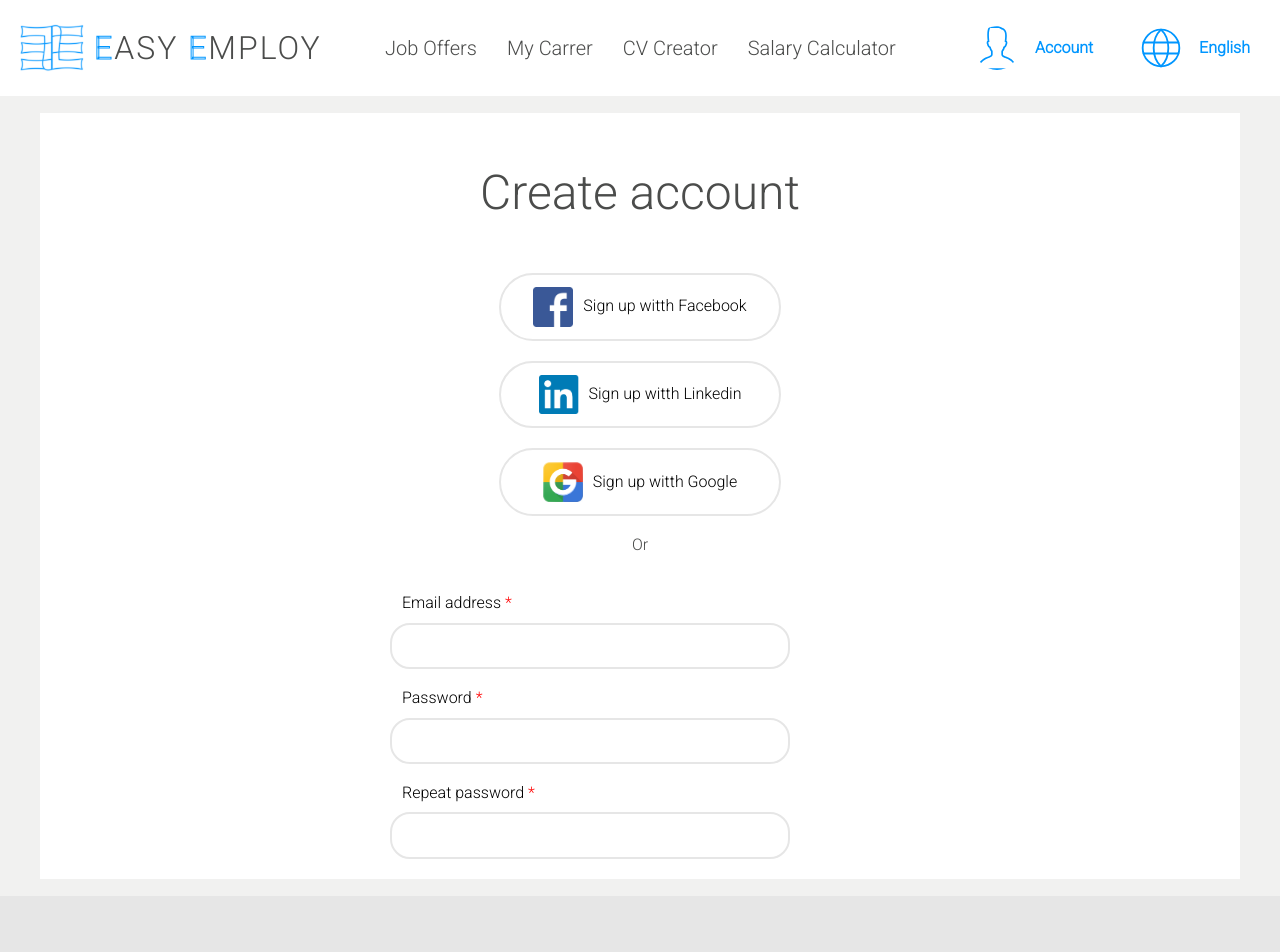
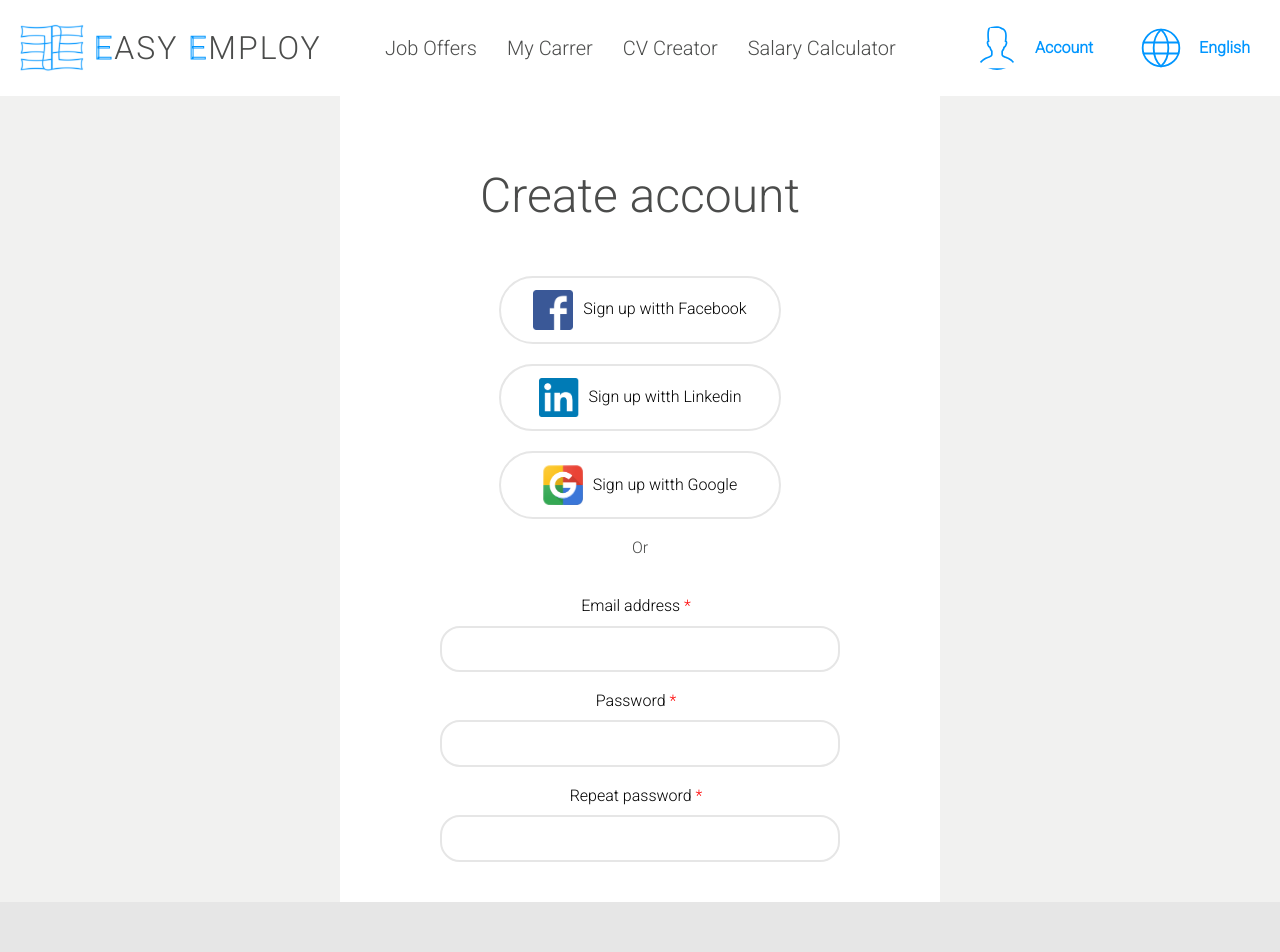
Before and after one commit to mizdebski77/Easy-Employ, a React (Create React App) app: page /Register in a window 1280 px wide. Shown: the top 952 px of the page. Built offline with nearby package versions, Linux system fonts and the light colour scheme.

Commit message:
Padding in sign up panel changed

```diff
--- a/src/features/Register/styledRegister.ts
+++ b/src/features/Register/styledRegister.ts
@@ -9,10 +9,10 @@ export const Wrapper = styled.section`
 
 export const SignUpPanel = styled.div`
     background: ${({ theme }) => theme.color.secondColor};
-    max-width: 1200px;
+    max-width: 600px;
     width: 100%;
     margin: 0 auto;
-    padding: 20px;
+    padding: 40px 20px;
     display: flex;
     flex-direction: column;
     gap: 20px;
@@ -67,6 +67,8 @@ export const Span = styled.span`
 export const Form = styled.form`
     display: flex;
     flex-direction: column;
+    justify-content: center;
+    align-items: center;
     max-width: 500px;
     width: 100%;
     margin: 0 auto;
```
